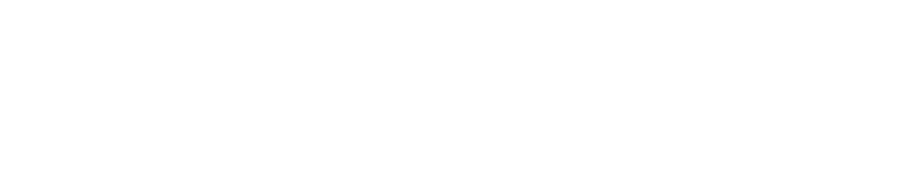
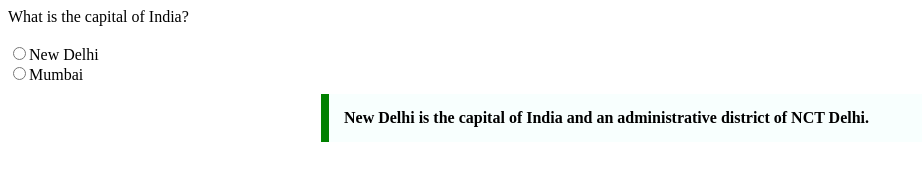
Before and after one commit to acciojob/trivia-ishayashika, a website: page main.html in a window 1280 px wide. Shown: the whole page, without its empty margins (0-922 px from the left). Drawn offline with Linux system fonts and the light colour scheme.

Commit message:
created a submission

```diff
--- a/main.html
+++ b/main.html
@@ -8,6 +8,18 @@
 
 <body>
 	<!-- the entire body must be written by student -->
+	<div class="quiz-container">
+	<div class="quiz-question">
+		What is the capital of India?
+	</div>
+		<br>
+		<label><input type="radio" role="Delhi" value="capital">New Delhi</label><div>
+		<label><input type="radio" role="Mumbai" value="capital">Mumbai</label></div>
+	<blockquote>
+		New Delhi is the capital of India and an administrative district of NCT Delhi.
+
+	</blockquote>
+	</div>
     <script type="text/javascript" src="./script.js">
 </script>
 
--- a/styles.css
+++ b/styles.css
@@ -1,2 +1,10 @@
 
 /* Your CSS Code here. */
+blockquote{
+Max-width: 600px;
+Margin: 10px auto;
+Padding: 15px;
+Border-left: 8px solid green;
+Background-color: #f8fffe;
+Font-weight: bold;
+}
```
